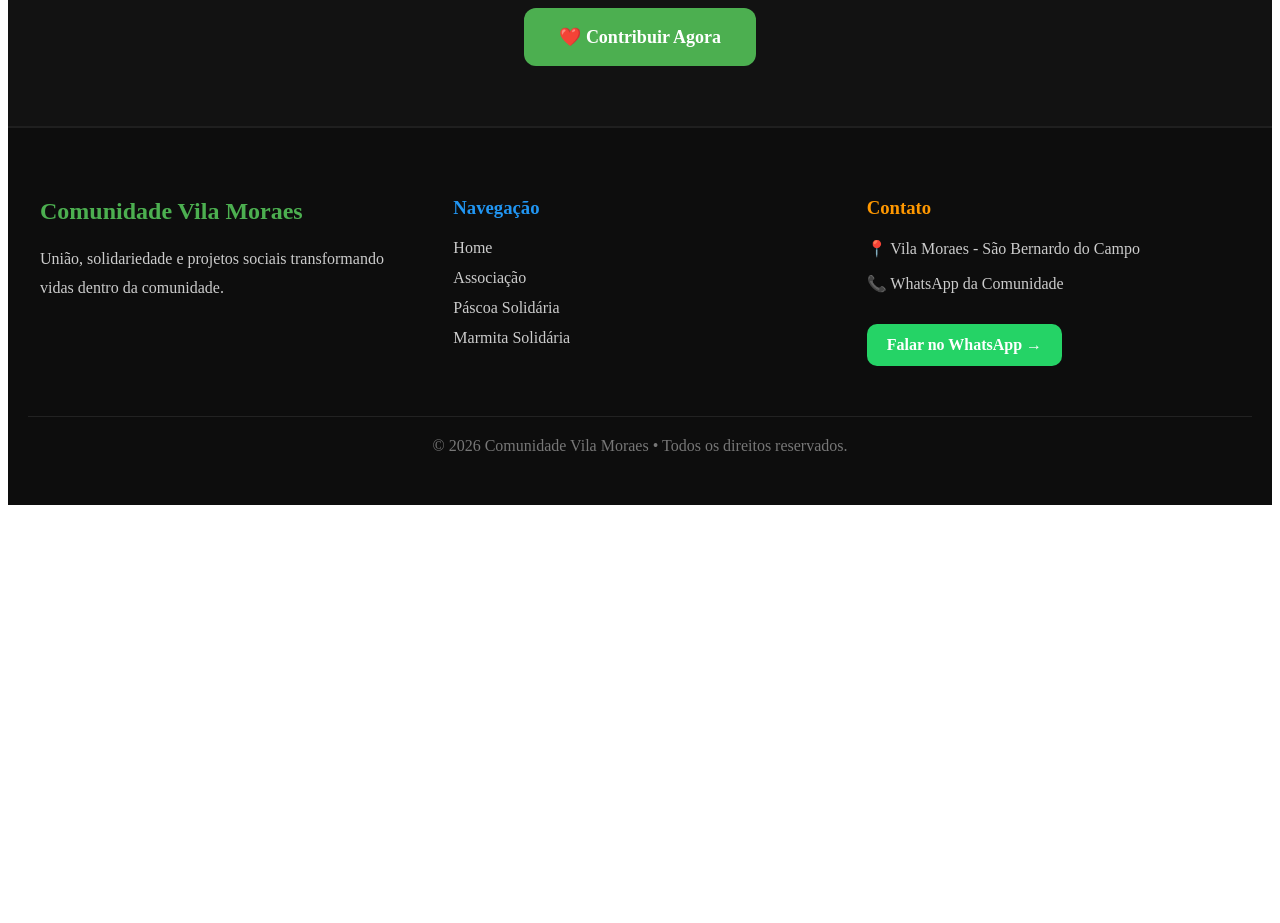
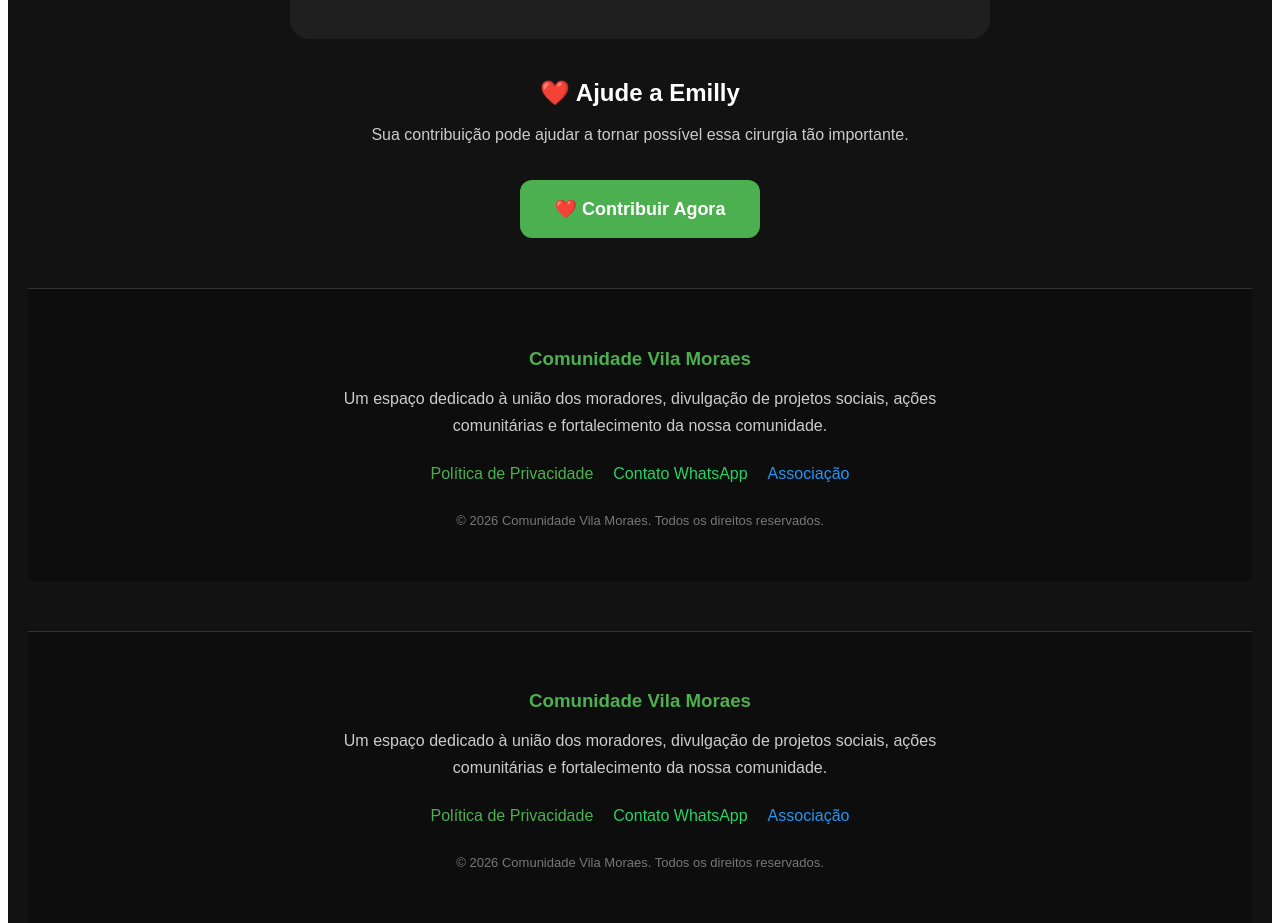
Before and after one commit to eviana-create/Vila_moraes, a React (Vite) app: page /emilly in a window 1280 px wide. Shown: the part 2820-3743 px from the top of the page. Before the commit the page ends 3333 px from the top, so only its background shows below. Built offline with nearby package versions, Linux system fonts and the light colour scheme.

Commit message:
Adiciona Google Analytics

```diff
--- a/index.html
+++ b/index.html
@@ -6,6 +6,15 @@
     <meta name="viewport" content="width=device-width, initial-scale=1.0" />
     <script async src="https://pagead2.googlesyndication.com/pagead/js/adsbygoogle.js?client=ca-pub-7221840000898416"
      crossorigin="anonymous"></script>
+     <!-- Google tag (gtag.js) -->
+<script async src="https://www.googletagmanager.com/gtag/js?id=G-6BLSK099MQ"></script>
+<script>
+  window.dataLayer = window.dataLayer || [];
+  function gtag(){dataLayer.push(arguments);}
+  gtag('js', new Date());
+
+  gtag('config', 'G-6BLSK099MQ');
+</script>
     <title>vila-moraes</title>
   </head>
   <body>
--- a/package.json
+++ b/package.json
@@ -25,7 +25,7 @@
     "@rolldown/plugin-babel": "^0.2.1",
     "@types/react": "^19.2.14",
     "@types/react-dom": "^19.2.3",
-    "@vitejs/plugin-react": "^6.0.1",
+    "@vitejs/plugin-react": "^6.0.4",
     "babel-plugin-react-compiler": "^1.0.0",
     "eslint": "^9.39.4",
     "eslint-plugin-react-hooks": "^7.0.1",
--- a/src/App.jsx
+++ b/src/App.jsx
@@ -11,9 +11,14 @@ import ProjetoPascoa from "./pages/ProjetoPascoa";
 import Marmitas from "./pages/Marmitas";
 import Feirinha from "./pages/Feirinha";
 import Emilly from "./pages/Emilly";
+import PoliticaPrivacidade from "./pages/PoliticaPrivacidade";
+import Layout from "./components/Layout";
+import Footer from "./components/Footer";
 
 function App() {
   return (
+    <>
+    <Layout>
     <Routes>
       <Route path="/" element={<Home />} />
       <Route path="/reunioes" element={<Reunioes />} />
@@ -26,7 +31,13 @@ function App() {
       <Route path="/marmitas" element={<Marmitas />} />
       <Route path="/feirinha" element={<Feirinha />} />
       <Route path="/emilly" element={<Emilly />} />
+      <Route path="/politica-privacidade" element={<PoliticaPrivacidade />}
+/>
     </Routes>
+
+    </Layout>
+</>
+
   );
 }
 
--- a/src/components/Footer.jsx
+++ b/src/components/Footer.jsx
@@ -4,176 +4,97 @@ function Footer() {
   return (
     <footer
       style={{
+        marginTop: "50px",
         background: "#0d0d0d",
-                marginTop: "60px",
-                padding: "50px 20px",
-                borderTop: "2px solid #1f1f1f"
+        color: "#fff",
+        padding: "40px 20px",
+        textAlign: "center",
+        borderTop: "1px solid #333"
       }}
     >
 
-            <div
-                style={{
-                    maxWidth: "1200px",
-                    margin: "0 auto",
-                    display: "grid",
-                    gridTemplateColumns: "repeat(auto-fit, minmax(250px, 1fr))",
-                    gap: "40px"
-                }}
-            >
-
-                {/* COMUNIDADE */}
-                <div>
-
-                    <h2
+      <h3
         style={{
           color: "#4caf50",
-                            marginBottom: "20px"
+          marginBottom: "15px"
         }}
       >
         Comunidade Vila Moraes
-                    </h2>
+      </h3>
+
 
       <p
         style={{
           color: "#ccc",
-                            lineHeight: "1.8"
+          maxWidth: "600px",
+          margin: "0 auto 25px auto",
+          lineHeight: "1.7"
         }}
       >
-                        União, solidariedade e projetos sociais
-                        transformando vidas dentro da comunidade.
+        Um espaço dedicado à união dos moradores,
+        divulgação de projetos sociais, ações comunitárias
+        e fortalecimento da nossa comunidade.
       </p>
 
-                </div>
-
-                {/* LINKS */}
-                <div>
-
-                    <h3
-                        style={{
-                            color: "#2196f3",
-                            marginBottom: "20px"
-                        }}
-                    >
-                        Navegação
-                    </h3>
 
       <div
         style={{
           display: "flex",
-                            flexDirection: "column",
-                            gap: "12px"
+          justifyContent: "center",
+          gap: "20px",
+          flexWrap: "wrap"
         }}
       >
 
         <Link
-                            to="/"
+          to="/politica-privacidade"
           style={{
-                                color: "#ccc",
+            color: "#4caf50",
             textDecoration: "none"
           }}
         >
-                            Home
+          Política de Privacidade
         </Link>
+
+
+        <a
+          href="https://wa.me/5511950968892"
+          target="_blank"
+          rel="noreferrer"
+          style={{
+            color: "#25d366",
+            textDecoration: "none"
+          }}
+        >
+          Contato WhatsApp
+        </a>
+
 
         <Link
           to="/associacao"
           style={{
-                                color: "#ccc",
+            color: "#2196f3",
             textDecoration: "none"
           }}
         >
           Associação
         </Link>
 
-                      {/*}  <Link
-                            to="/projeto-crianca"
-                            style={{
-                                color: "#ccc",
-                                textDecoration: "none"
-                            }}
-                        >
-                            Projeto Criança
-                        </Link>
-                        */}
-
-                        <Link
-                            to="/projetopascoa"
-                            style={{
-                                color: "#ccc",
-                                textDecoration: "none"
-                            }}
-                        >
-                            Páscoa Solidária
-                        </Link>
-
-                        <Link
-                            to="/marmitas"
-                            style={{
-                                color: "#ccc",
-                                textDecoration: "none"
-                            }}
-                        >
-                            Marmita Solidária
-                        </Link>
 
       </div>
 
-                </div>
 
-                {/* CONTATO */}
-                <div>
-
-                    <h3
+      <p
         style={{
-                            color: "#ff9800",
-                            marginBottom: "20px"
-                        }}
-                    >
-                        Contato
-                    </h3>
-
-                    <p style={{ color: "#ccc" }}>
-                        📍 Vila Moraes - São Bernardo do Campo
-                    </p>
-
-                    <p style={{ color: "#ccc" }}>
-                        📞 WhatsApp da Comunidade
-                    </p>
-
-                    <a
-                        href="https://wa.me/5511956934179"
-                        target="_blank"
-                        rel="noreferrer"
-                        style={{
-                            display: "inline-block",
-                            marginTop: "15px",
-                            background: "#25d366",
-                            color: "#fff",
-                            padding: "12px 20px",
-                            borderRadius: "10px",
-                            textDecoration: "none",
-                            fontWeight: "bold"
-                        }}
-                    >
-                        Falar no WhatsApp →
-                    </a>
-
-                </div>
-
-            </div>
-
-            {/* COPYRIGHT */}
-            <div
-                style={{
-                    marginTop: "50px",
-                    textAlign: "center",
-                    borderTop: "1px solid #222",
-                    paddingTop: "20px",
+          marginTop: "30px",
+          fontSize: "13px",
           color: "#777"
         }}
       >
-                © 2026 Comunidade Vila Moraes • Todos os direitos reservados.
-            </div>
+        © {new Date().getFullYear()} Comunidade Vila Moraes.
+        Todos os direitos reservados.
+      </p>
+
 
     </footer>
   );
--- /dev/null
+++ b/src/components/Layout.jsx
@@ -0,0 +1,26 @@
+import Navbar from "./Navbar";
+import Footer from "./Footer";
+
+function Layout({ children }) {
+  return (
+    <div
+      style={{
+        background: "#121212",
+        color: "#fff",
+        minHeight: "100vh",
+        fontFamily: "Arial",
+        padding: "20px"
+      }}
+    >
+
+      <Navbar />
+
+      {children}
+
+      <Footer />
+
+    </div>
+  );
+}
+
+export default Layout;
--- a/src/pages/Home.jsx
+++ b/src/pages/Home.jsx
@@ -1,9 +1,7 @@
-import Navbar from "../components/Navbar";
 import Card from "../components/Card";
 import Container from "../components/Container";
 import { historia, avisos } from "../data/conteudo";
 import { Link } from "react-router-dom";
-import Footer from "../components/Footer";
 
 /* IMPORT DA IMAGEM */
 import sabespImg from "../assets/sabesp.png";
@@ -21,7 +19,6 @@ function Home() {
             }}
         >
 
-            <Navbar />
 
             <Container>
 
@@ -36,6 +33,8 @@ function Home() {
                 </h1>
 
                  {/* CAMPANHA EMILLY */}
+
+{/*
 <div
   style={{
     background:
@@ -94,6 +93,7 @@ function Home() {
   </Link>
 
 </div>
+*/}
 
                 {/* HISTÓRIA */}
                 <section
@@ -963,8 +963,6 @@ function Home() {
             </Container>
 
 
-            <Footer />
-
         </div>
     );
 }
--- /dev/null
+++ b/src/pages/PoliticaPrivacidade.jsx
@@ -0,0 +1,50 @@
+export default function PoliticaPrivacidade() {
+  return (
+    <div className="container">
+      <h1>Política de Privacidade</h1>
+
+      <p>
+        A Comunidade Vila Moraes respeita a privacidade dos seus visitantes.
+        Esta política explica como coletamos e utilizamos informações durante
+        a navegação em nosso site.
+      </p>
+
+      <h2>Cookies</h2>
+
+      <p>
+        Utilizamos cookies para melhorar a experiência dos visitantes,
+        analisar o acesso ao site e exibir conteúdos relevantes.
+      </p>
+
+      <h2>Google AdSense</h2>
+
+      <p>
+        Utilizamos o Google AdSense para exibição de anúncios.
+        O Google pode utilizar cookies para oferecer anúncios personalizados
+        ou não personalizados conforme as preferências do visitante.
+      </p>
+
+      <h2>Google Analytics</h2>
+
+      <p>
+        Podemos utilizar ferramentas de análise para entender como os visitantes
+        utilizam o site e melhorar nossos conteúdos.
+      </p>
+
+      <h2>Dados pessoais</h2>
+
+      <p>
+        Não vendemos ou compartilhamos dados pessoais dos visitantes.
+        Caso entre em contato conosco, utilizaremos as informações apenas para
+        responder às solicitações recebidas.
+      </p>
+
+      <h2>Contato</h2>
+
+      <p>
+        Para dúvidas sobre esta política, entre em contato com a administração
+        da Comunidade Vila Moraes.
+      </p>
+    </div>
+  );
+}
```
Also changed, not shown: src/components/Foooter.jsx (added, +37 -0 lines), 1 other file (tests, documents, lock files or other folders). Lines whose indentation alone changed are shown as unchanged.
